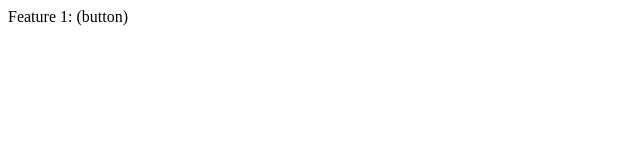
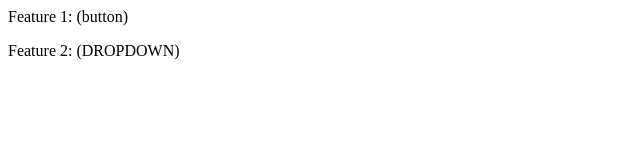
Before and after one commit to ndshahi/NEW_REPO, a plain HTML site: page index.html in a window 1280 px wide. Shown: the whole page, without its empty margins (0-640 px from the left). Drawn offline with Linux system fonts and the light colour scheme.

Commit message:
FEATUER 2 ADDED

```diff
--- a/index.html
+++ b/index.html
@@ -1 +1,2 @@
 <p> Feature 1: (button)</p>
+<p> Feature 2: (DROPDOWN)</p>
```
